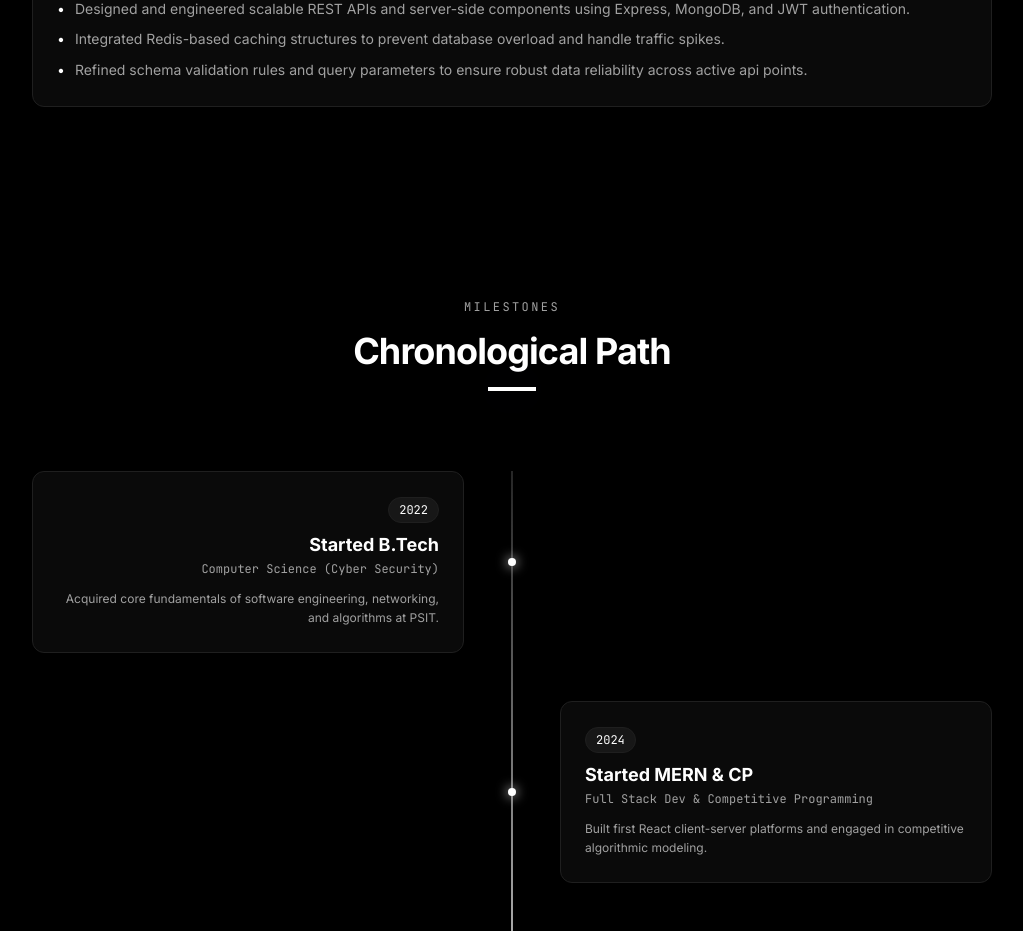
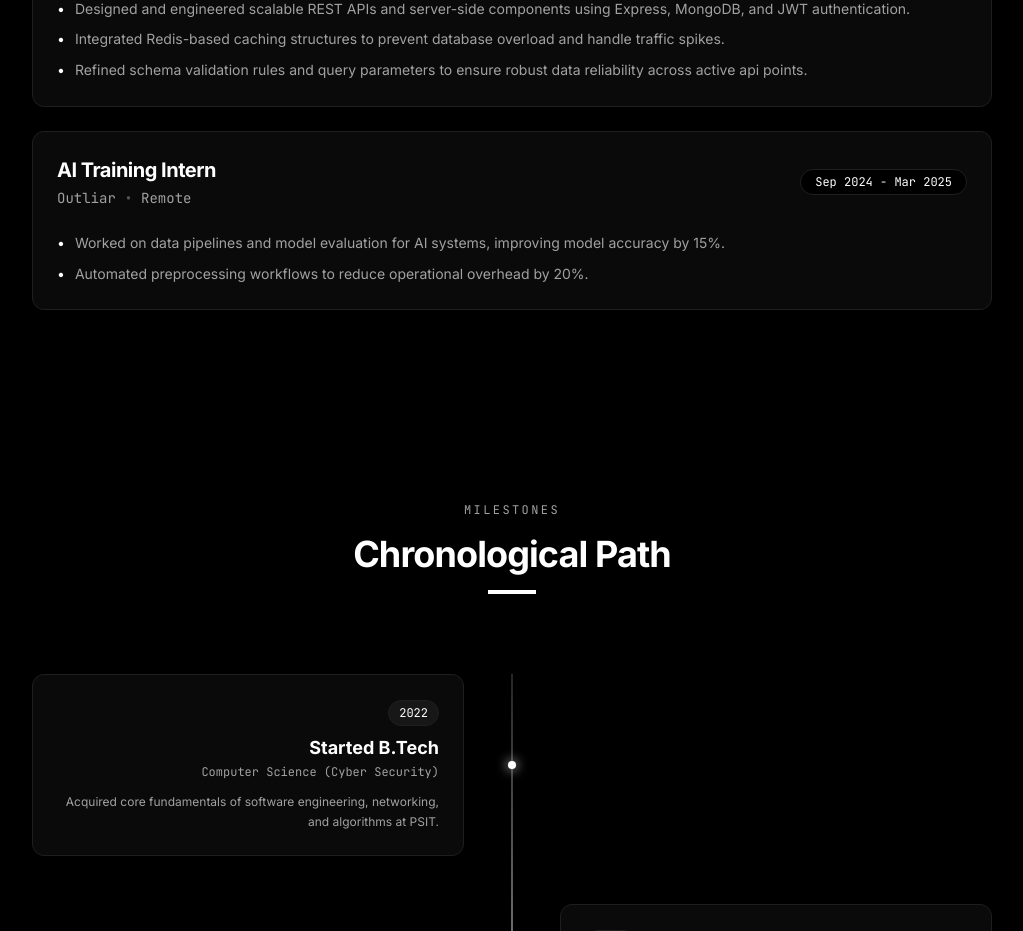
Before and after one commit to Tr8n/Portfolio, a React (Vite) app: page / in a window 1280 px wide. Shown: the part 2380-3311 px from the top of the page, without its empty margins (128-1151 px from the left). Built offline with nearby package versions, Linux system fonts and the light colour scheme.

Commit message:
Add AI Training Intern experience entry and update README

```diff
--- a/src/data/portfolio.ts
+++ b/src/data/portfolio.ts
@@ -67,6 +67,16 @@ export const portfolioData: PortfolioData = {
         'Designed and engineered scalable REST APIs and server-side components using Express, MongoDB, and JWT authentication.',
         'Integrated Redis-based caching structures to prevent database overload and handle traffic spikes.',
         'Refined schema validation rules and query parameters to ensure robust data reliability across active api points.',
+      ],
+    },
+    {
+      role: 'AI Training Intern',
+      company: 'Outliar',
+      period: 'Sep 2024 - Mar 2025',
+      location: 'Remote',
+      highlights: [
+        'Worked on data pipelines and model evaluation for AI systems, improving model accuracy by 15%.',
+        'Automated preprocessing workflows to reduce operational overhead by 20%.',
       ],
     },
   ],
```
Also changed, not shown: 1 other file (tests, documents, lock files or other folders).
